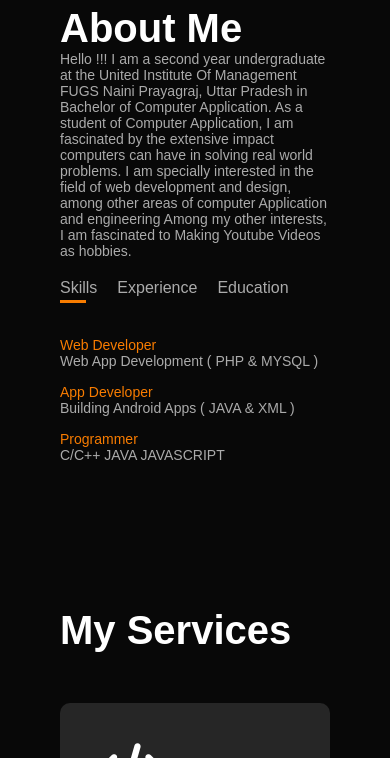
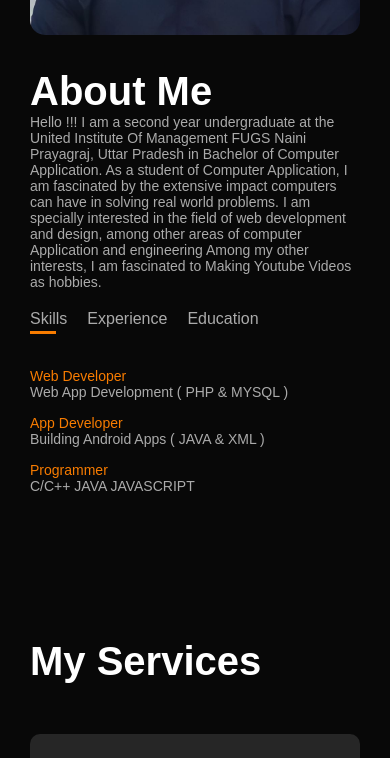
Before and after one commit to chandrabca22/Personal_portfolio, a plain HTML site: page index.html in a window 390 px wide. Shown: the part 1242-2000 px from the top of the page. Drawn offline with Linux system fonts and the light colour scheme.

Commit message:
CSS UPDATED

```diff
--- a/style.css
+++ b/style.css
@@ -331,6 +331,10 @@ nav .fas{
     display: none;
 }
 @media only screen and (max-width: 600px){
+
+    .container{
+        padding: 10px 30px;
+    }
     .header-text{
         margin-top: 90%;
         font-size: 16px;
```
